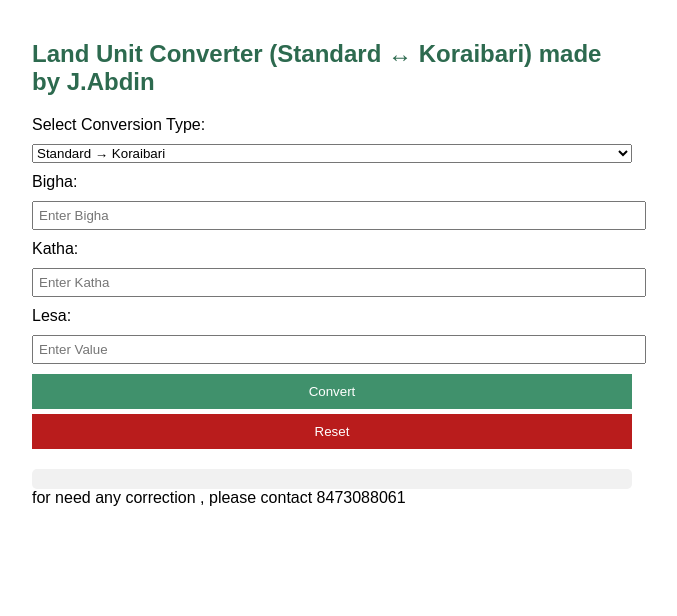
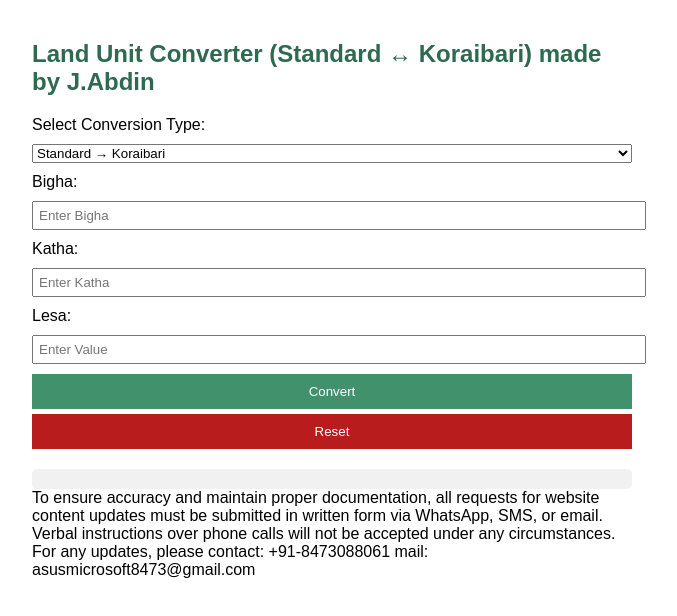
Before and after one commit to Sk-Mohammad-Joynal-Abdin/land-converter-made-by-j.-abdin, a plain HTML site: page index.html in a window 1280 px wide. Shown: the whole page, without its empty margins (308-985 px from the left). Drawn offline with Linux system fonts and the light colour scheme.

Commit message:
Update index.html

```diff
--- a/index.html
+++ b/index.html
@@ -136,5 +136,11 @@
     updateLabels();
   </script>
 </body>
-  <footer> for need any correction , please contact 8473088061</footer>
+  <footer> To ensure accuracy and maintain proper documentation, all requests for website content updates must be submitted in written form via WhatsApp, SMS, or email.
+Verbal instructions over phone calls will not be accepted under any circumstances.
+
+For any updates, please contact: +91-8473088061
+          mail: asusmicrosoft8473@gmail.com
+
+</footer>
 </html>
```
